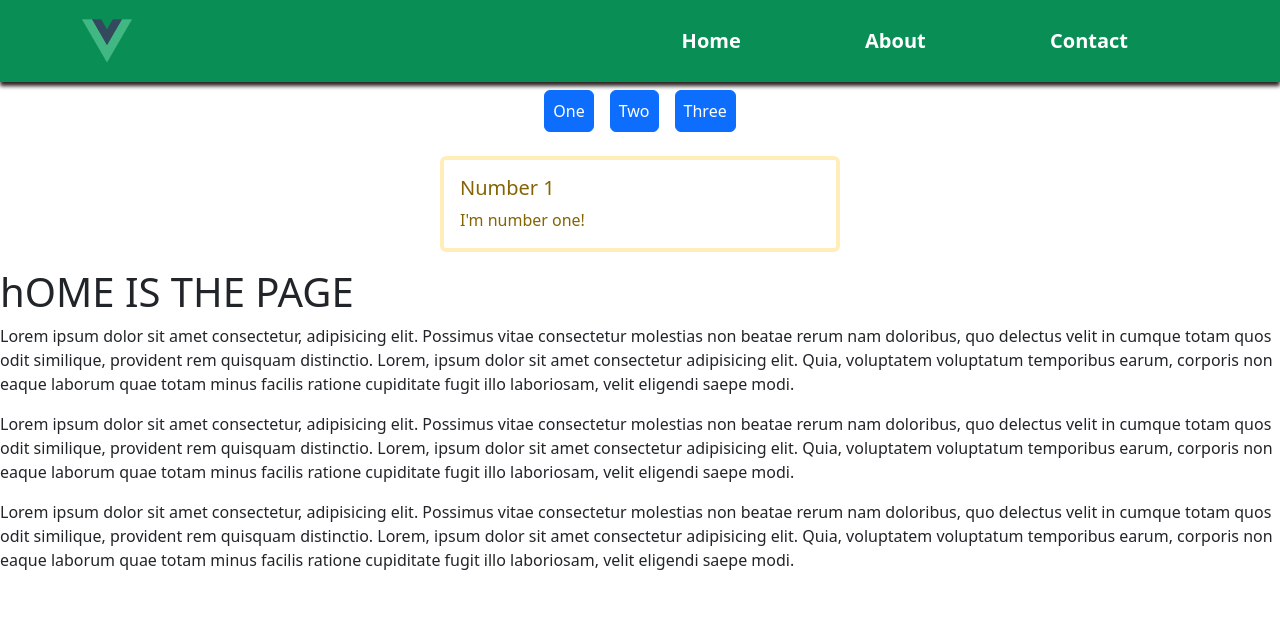
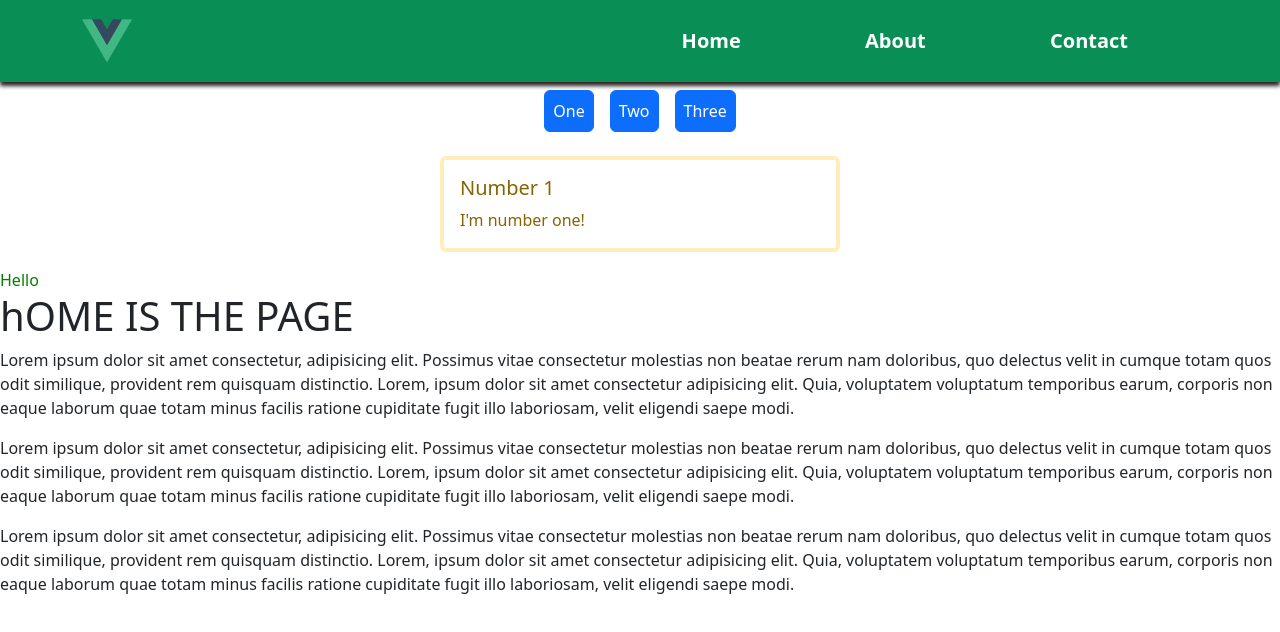
Before and after one commit to LameckMeshack/vueadvanced, a Vue app: page / in a window 1280 px wide. Shown: the top 632 px of the page. Built offline with nearby package versions, Linux system fonts and the light colour scheme.

Commit message:
imported async components

```diff
--- a/src/App.vue
+++ b/src/App.vue
@@ -2,6 +2,7 @@
   <div id="app">
     <NavBar />
     <DynamicComponent />
+    <AsyncComp />
     <component :is="currentView" />
   </div>
 </template>
@@ -10,8 +11,20 @@ import routes from "../src/routes.js";
 import NotFound from "./pages/NotFound.vue";
 import NavBar from "./components/NavBar.vue";
 import DynamicComponent from "./components/dynamic/DynamicComponent.vue";
+import AsyncComp from "./components/AsyncComponents/AsyncComp.vue";
 
 export default {
+  // const AsyncComponent = () => ({
+  // component: new Promise(resolve => {
+  //   setTimeout(() => {
+  //     resolve(HelloWord);
+  //   }, 1000);
+  // }),
+  //   loading: Loading,
+  //   error: Error,
+  //   delay: 0,
+  //   timeout: 3000
+  // }),
   data() {
     return {
       currentPath: window.location.hash,
@@ -27,7 +40,7 @@ export default {
       this.currentPath = window.location.hash;
     });
   },
-  components: { NavBar, DynamicComponent },
+  components: { NavBar, DynamicComponent, AsyncComp },
 };
 </script>
 
```
